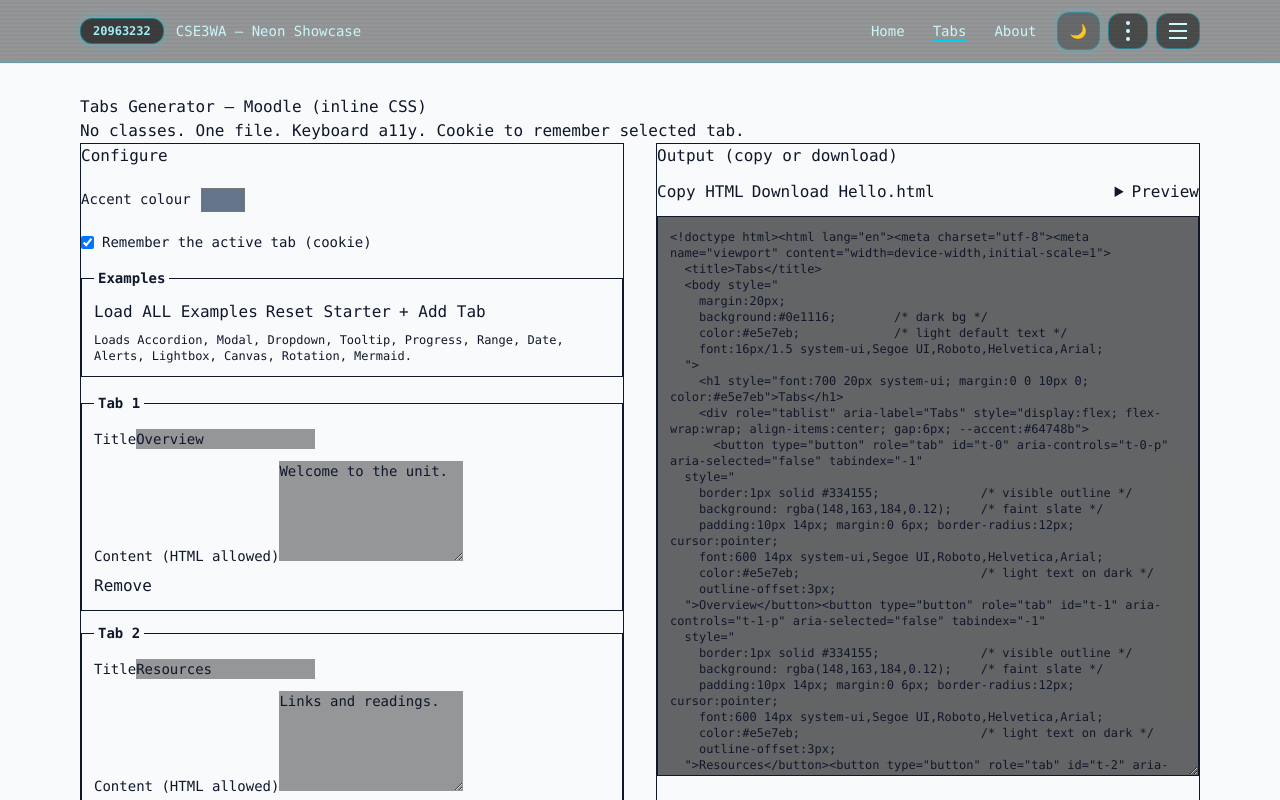
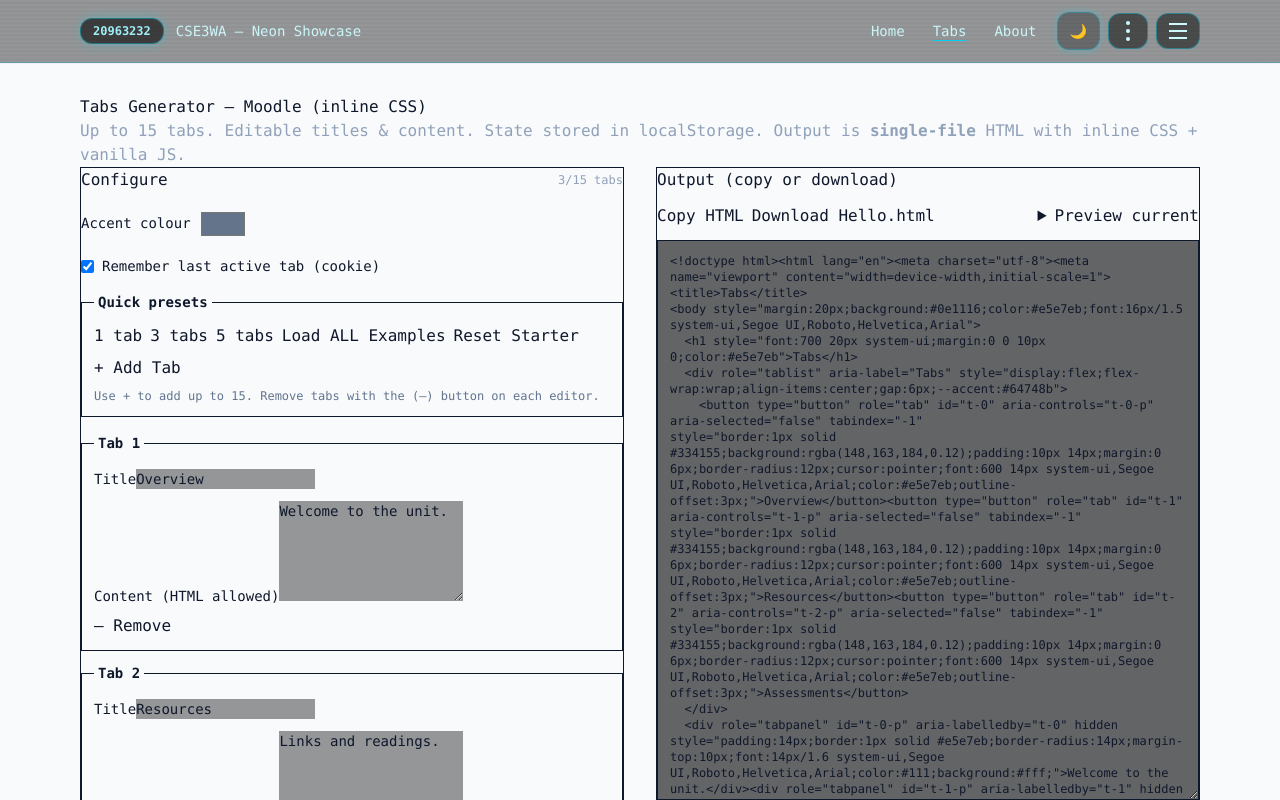
Before and after one commit to j-bull2003/cse3wa, a Next.js app: page /tabs in a window 1280 px wide. Shown: the top 800 px of the page. Built offline with nearby package versions, Linux system fonts and the light colour scheme.

Commit message:
tabs page (added "All examples" option)

```diff
--- a/app/tabs/page.tsx
+++ b/app/tabs/page.tsx
@@ -1,35 +1,62 @@
 "use client";
 import { useEffect, useMemo, useState } from "react";
 
-/* Generates a COMPLETE HTML doc with inline CSS only + vanilla JS. */
+/* ---------- Types & constants ---------- */
 type Tab = { title: string; content: string };
+const MAX_TABS = 15;
+const LS_KEY = "tabs_generator_state_v1";
 
+/* ---------- Page component ---------- */
 export default function TabsGenerator() {
+  /* Editable state (persisted) */
   const [tabs, setTabs] = useState<Tab[]>([
     { title: "Overview", content: "Welcome to the unit." },
     { title: "Resources", content: "Links and readings." },
     { title: "Assessments", content: "All due dates here." },
   ]);
   const [accent, setAccent] = useState("#64748b"); // calm default
-  const [remember, setRemember] = useState(true);
+  const [remember, setRemember] = useState(true);  // cookie remember active tab
+  const [status, setStatus] = useState<string>("");
 
-  // Persist "remember active tab" preference (cookie)
+
   useEffect(() => {
-    const v = document.cookie.match(/builder_tabs_remember=([^;]+)/)?.[1];
-    if (v) setRemember(v === "1");
+    try {
+      const raw = localStorage.getItem(LS_KEY);
+      if (!raw) return;
+      const saved = JSON.parse(raw) as { tabs?: Tab[]; accent?: string; remember?: boolean };
+      if (saved.tabs?.length) setTabs(saved.tabs.slice(0, MAX_TABS));
+      if (typeof saved.accent === "string") setAccent(saved.accent);
+      if (typeof saved.remember === "boolean") setRemember(saved.remember);
+    } catch { /* ignore corrupt state */ }
   }, []);
+
+  /* Save to localStorage on change */
   useEffect(() => {
-    document.cookie = `builder_tabs_remember=${remember ? "1" : "0"};path=/;max-age=${60 * 60 * 24 * 90}`;
-  }, [remember]);
+    const payload = JSON.stringify({ tabs, accent, remember });
+    localStorage.setItem(LS_KEY, payload);
+  }, [tabs, accent, remember]);
 
+  /* Build single-file HTML output (inline styles only; no classes) */
   const html = useMemo(() => build(tabs, { accent, remember }), [tabs, accent, remember]);
 
+  /* Mutators */
   const update = (i: number, p: Partial<Tab>) =>
-    setTabs((prev) => prev.map((t, idx) => (idx === i ? { ...t, ...p } : t)));
-  const add = () => setTabs((p) => [...p, { title: `Tab ${p.length + 1}`, content: "Edit me." }]);
-  const remove = (i: number) => setTabs((p) => p.filter((_, idx) => idx !== i));
+    setTabs(prev => prev.map((t, idx) => (idx === i ? { ...t, ...p } : t)));
+  const add = () =>
+    setTabs(prev =>
+      prev.length >= MAX_TABS ? prev : [...prev, { title: `Tab ${prev.length + 1}`, content: "Edit me." }]
+    );
+  const remove = (i: number) => setTabs(prev => prev.filter((_, idx) => idx !== i));
 
-  function loadAllExamples() { setTabs(buildAllExamples(accent)); }
+  /* Quick presets (for your video: 1 / 3 / 5 tabs) */
+  const setCount = (n: number) =>
+    setTabs(Array.from({ length: Math.min(Math.max(n, 1), MAX_TABS) }, (_, i) => ({
+      title: `Tab ${i + 1}`,
+      content: `This is content for Tab ${i + 1}.`,
+    })));
+
+  /* Examples bundle (optional) */
+  function loadAllExamples() { setTabs(buildAllExamples(accent).slice(0, MAX_TABS)); }
   function resetStarter() {
     setTabs([
       { title: "Overview", content: "Welcome to the unit." },
@@ -38,9 +65,11 @@ export default function TabsGenerator() {
     ]);
   }
 
+  /* Output helpers */
   async function copyOut() {
     await navigator.clipboard.writeText(html);
-    alert("Copied! Paste into Hello.html or a Moodle HTML block.");
+    setStatus("Copied! Paste into Hello.html or a Moodle HTML block.");
+    setTimeout(() => setStatus(""), 2000);
   }
   function download() {
     const blob = new Blob([html], { type: "text/html" });
@@ -51,15 +80,26 @@ export default function TabsGenerator() {
     URL.revokeObjectURL(a.href);
   }
 
+  /* Previews for 1/3/5 tabs (for the “video demonstrates” requirement) */
+  const html1 = useMemo(() => build(preset(1), { accent, remember }), [accent, remember]);
+  const html3 = useMemo(() => build(preset(3), { accent, remember }), [accent, remember]);
+  const html5 = useMemo(() => build(preset(5), { accent, remember }), [accent, remember]);
+
   return (
     <section className="section">
       <h1 className="h1">Tabs Generator — Moodle (inline CSS)</h1>
-      <p className="">No classes. One file. Keyboard a11y. Cookie to remember selected tab.</p>
+      <p className="text-slate-400">
+        Up to 15 tabs. Editable titles & content. State stored in <code>localStorage</code>.
+        Output is <strong>single-file</strong> HTML with inline CSS + vanilla JS.
+      </p>
 
       <div className="grid gap-8 lg:grid-cols-2">
-        {/* Config */}
+        {/* ---------- Left: Config & Editors ---------- */}
         <div className="space-y-4 border card rounded-none dark:border-slate-700">
+          <div className="flex items-center justify-between">
             <h2 className="h2">Configure</h2>
+            <span className="text-xs text-slate-400">{tabs.length}/{MAX_TABS} tabs</span>
+          </div>
 
           <label className="block text-sm font-medium">
             Accent colour
@@ -74,24 +114,29 @@ export default function TabsGenerator() {
 
           <label className="mt-2 flex items-center gap-2 text-sm">
             <input type="checkbox" checked={remember} onChange={(e) => setRemember(e.target.checked)} />
-            Remember the active tab (cookie)
+            Remember last active tab (cookie)
           </label>
 
+          {/* Presets to satisfy the “video shows 1/3/5 outputs” */}
           <fieldset className="border p-3 rounded-none dark:border-slate-700">
-            <legend className="px-1 text-sm font-semibold">Examples</legend>
+            <legend className="px-1 text-sm font-semibold">Quick presets</legend>
             <div className="flex flex-wrap gap-2">
-              <button type="button" onClick={loadAllExamples} className="btn hover:bg-slate-100/70 dark:hover:bg-slate-800/70">
-                Load ALL Examples
-              </button>
-              <button type="button" onClick={resetStarter} className="btn hover:bg-slate-100/70 dark:hover:bg-slate-800/70">
-                Reset Starter
-              </button>
-              <button type="button" onClick={add} className="btn hover:bg-slate-100/70 dark:hover:bg-slate-800/70">
+              <button type="button" onClick={() => setCount(1)} className="btn hover:bg-slate-100/70 dark:hover:bg-slate-800/70">1 tab</button>
+              <button type="button" onClick={() => setCount(3)} className="btn hover:bg-slate-100/70 dark:hover:bg-slate-800/70">3 tabs</button>
+              <button type="button" onClick={() => setCount(5)} className="btn hover:bg-slate-100/70 dark:hover:bg-slate-800/70">5 tabs</button>
+              <button type="button" onClick={loadAllExamples} className="btn hover:bg-slate-100/70 dark:hover:bg-slate-800/70">Load ALL Examples</button>
+              <button type="button" onClick={resetStarter} className="btn hover:bg-slate-100/70 dark:hover:bg-slate-800/70">Reset Starter</button>
+              <button
+                type="button"
+                onClick={add}
+                disabled={tabs.length >= MAX_TABS}
+                className="btn hover:bg-slate-100/70 dark:hover:bg-slate-800/70 disabled:opacity-50"
+              >
                 + Add Tab
               </button>
             </div>
-            <p className="mt-2 text-xs ">
-              Loads Accordion, Modal, Dropdown, Tooltip, Progress, Range, Date, Alerts, Lightbox, Canvas, Rotation, Mermaid.
+            <p className="mt-2 text-xs text-slate-500">
+              Use + to add up to {MAX_TABS}. Remove tabs with the (–) button on each editor.
             </p>
           </fieldset>
 
@@ -100,17 +145,33 @@ export default function TabsGenerator() {
             {tabs.map((t, i) => (
               <fieldset key={i} className="border p-3 rounded-none dark:border-slate-700">
                 <legend className="px-1 text-sm font-semibold">Tab {i + 1}</legend>
+
                 <label className="block text-sm">
                   Title
-                  <input value={t.title} onChange={(e) => update(i, { title: e.target.value })} className="mt-1 field bg-black/40" />
+                  <input
+                    value={t.title}
+                    onChange={(e) => update(i, { title: e.target.value })}
+                    className="mt-1 field bg-black/40"
+                  />
                 </label>
+
                 <label className="mt-2 block text-sm">
                   Content (HTML allowed)
-                  <textarea value={t.content} onChange={(e) => update(i, { content: e.target.value })} rows={5} className="mt-1 field bg-black/40" />
+                  <textarea
+                    value={t.content}
+                    onChange={(e) => update(i, { content: e.target.value })}
+                    rows={5}
+                    className="mt-1 field bg-black/40"
+                  />
                 </label>
+
                 <div className="mt-2 flex gap-2">
-                  <button type="button" onClick={() => remove(i)} className="btn hover:bg-slate-100/70 dark:hover:bg-slate-800/70">
-                    Remove
+                  <button
+                    type="button"
+                    onClick={() => remove(i)}
+                    className="btn hover:bg-slate-100/70 dark:hover:bg-slate-800/70"
+                  >
+                    – Remove
                   </button>
                 </div>
               </fieldset>
@@ -118,93 +179,108 @@ export default function TabsGenerator() {
           </div>
         </div>
 
-        {/* Output */}
+        {/* ---------- Right: Output & Preview ---------- */}
         <div className="space-y-3 border card rounded-none dark:border-slate-700">
           <h2 className="h2">Output (copy or download)</h2>
-          <div className="flex gap-2">
+
+          <div className="flex flex-wrap items-center gap-2">
             <button onClick={copyOut} className="btn hover:bg-slate-100/70 dark:hover:bg-slate-800/70">Copy HTML</button>
             <button onClick={download} className="btn hover:bg-slate-100/70 dark:hover:bg-slate-800/70">Download Hello.html</button>
+            <span aria-live="polite" className="text-xs text-emerald-400">{status}</span>
             <details className="ml-auto">
-              <summary className="btn">Preview</summary>
+              <summary className="btn">Preview current</summary>
               <iframe title="Tabs preview" className="mt-2 h-[460px] w-full border" srcDoc={html} />
             </details>
           </div>
-          <textarea readOnly value={html} rows={26} className="h-[560px] w-full border bg-black/60 p-3 font-mono text-xs" />
+
+          <textarea
+            readOnly
+            value={html}
+            rows={26}
+            className="h-[560px] w-full border bg-black/60 p-3 font-mono text-xs"
+            aria-label="Generated HTML output"
+          />
+
+          {/* Extra: show the 1/3/5 outputs simultaneously for your recording */}
+          <details>
+            <summary className="btn">Show 1 / 3 / 5 tab previews</summary>
+            <div className="mt-3 grid gap-3 md:grid-cols-3">
+              <iframe title="1-tab preview" className="h-[320px] w-full border" srcDoc={html1} />
+              <iframe title="3-tab preview" className="h-[320px] w-full border" srcDoc={html3} />
+              <iframe title="5-tab preview" className="h-[320px] w-full border" srcDoc={html5} />
+            </div>
+          </details>
         </div>
       </div>
     </section>
   );
 }
 
-/* Escape < > & when injecting user text into HTML string. */
+/* ---------- Helpers ---------- */
+
+/* Escape < > & before injecting user text into HTML string */
 const esc = (s: string) => s.replace(/&/g, "&amp;").replace(/</g, "&lt;").replace(/>/g, "&gt;");
 
-/* Build a COMPLETE single-file HTML (inline styles only) — fixed colors/contrast */
+/* Return simple N-tab preset for previews/video */
+function preset(n: number): Tab[] {
+  const count = Math.min(Math.max(n, 1), MAX_TABS);
+  return Array.from({ length: count }, (_, i) => ({
+    title: `Tab ${i + 1}`,
+    content: `This is content for Tab ${i + 1}.`,
+  }));
+}
+
+/* Build a COMPLETE single-file HTML (inline styles only, no CSS classes) */
 function build(tabs: Tab[], opts: { accent: string; remember: boolean }) {
   const accent = opts.accent || "#64748b";
   const remember = !!opts.remember;
-    const safe = tabs.length ? tabs : [{ title: "Tab 1", content: "Edit me." }];
+  const safe = tabs.length ? tabs.slice(0, MAX_TABS) : [{ title: "Tab 1", content: "Edit me." }];
 
-    // High-contrast, visible tab buttons on dark background
   const btns = safe
     .map(
       (t, i) => `<button type="button" role="tab" id="t-${i}" aria-controls="t-${i}-p" aria-selected="false" tabindex="-1"
-  style="
-    border:1px solid #334155;              /* visible outline */
-    background: rgba(148,163,184,0.12);    /* faint slate */
-    padding:10px 14px; margin:0 6px; border-radius:12px; cursor:pointer;
-    font:600 14px system-ui,Segoe UI,Roboto,Helvetica,Arial;
-    color:#e5e7eb;                         /* light text on dark */
-    outline-offset:3px;
-  ">${esc(t.title)}</button>`
+style="border:1px solid #334155;background:rgba(148,163,184,0.12);padding:10px 14px;margin:0 6px;border-radius:12px;cursor:pointer;font:600 14px system-ui,Segoe UI,Roboto,Helvetica,Arial;color:#e5e7eb;outline-offset:3px;">${esc(t.title)}</button>`
     )
     .join("");
 
-    // Panels stay white with dark text (great contrast for form controls, etc.)
   const panels = safe
     .map(
       (t, i) => `<div role="tabpanel" id="t-${i}-p" aria-labelledby="t-${i}" hidden
-  style="
-    padding:14px; border:1px solid #e5e7eb; border-radius:14px; margin-top:10px;
-    font:14px/1.6 system-ui,Segoe UI,Roboto,Helvetica,Arial;
-    color:#111; background:#fff;
-  ">${t.content}</div>`
+style="padding:14px;border:1px solid #e5e7eb;border-radius:14px;margin-top:10px;font:14px/1.6 system-ui,Segoe UI,Roboto,Helvetica,Arial;color:#111;background:#fff;">${t.content}</div>`
     )
     .join("");
 
   return `<!doctype html><html lang="en"><meta charset="utf-8"><meta name="viewport" content="width=device-width,initial-scale=1">
 <title>Tabs</title>
-  <body style="
-    margin:20px;
-    background:#0e1116;        /* dark bg */
-    color:#e5e7eb;             /* light default text */
-    font:16px/1.5 system-ui,Segoe UI,Roboto,Helvetica,Arial;
-  ">
-    <h1 style="font:700 20px system-ui; margin:0 0 10px 0; color:#e5e7eb">Tabs</h1>
-    <div role="tablist" aria-label="Tabs" style="display:flex; flex-wrap:wrap; align-items:center; gap:6px; --accent:${accent}">
+<body style="margin:20px;background:#0e1116;color:#e5e7eb;font:16px/1.5 system-ui,Segoe UI,Roboto,Helvetica,Arial">
+  <h1 style="font:700 20px system-ui;margin:0 0 10px 0;color:#e5e7eb">Tabs</h1>
+  <div role="tablist" aria-label="Tabs" style="display:flex;flex-wrap:wrap;align-items:center;gap:6px;--accent:${accent}">
     ${btns}
   </div>
   ${panels}
 <script>(function(){
-    // tiny helpers
+  // Query helpers
   function qsa(s,r){return Array.prototype.slice.call((r||document).querySelectorAll(s));}
+  // Simple cookie utils
   function setCookie(n,v,d){var t=new Date;t.setTime(t.getTime()+864e5*d);document.cookie=n+'='+encodeURIComponent(v)+';expires='+t.toUTCString()+';path=/'}
   function getCookie(n){var m=document.cookie.match(new RegExp('(?:^|; )'+n+'=([^;]*)'));return m?decodeURIComponent(m[1]):null}
 
   var tabs=qsa('[role="tab"]'), panels=qsa('[role="tabpanel"]');
 
+  // Visual state for a tab button (selected vs not)
   function styleTab(el, selected){
     if(selected){
       el.style.backgroundColor='var(--accent)';
       el.style.color='#ffffff';
       el.style.borderColor='var(--accent)';
     }else{
-        el.style.backgroundColor='rgba(148,163,184,0.12)'; // visible on dark
+      el.style.backgroundColor='rgba(148,163,184,0.12)';
       el.style.color='#e5e7eb';
       el.style.borderColor='#334155';
     }
   }
 
+  // Activate a tab by index
   function activate(i, focus){
     tabs.forEach(function(t,idx){
       var sel = idx===i;
@@ -218,10 +294,12 @@ function build(tabs: Tab[], opts: { accent: string; remember: boolean }) {
   ${remember ? "setCookie('last_active_tab_index', String(i), 90);" : ""}
   }
 
+  // Initial selection (optionally from cookie)
   var start=0;
   ${remember ? "var sv=Number(getCookie('last_active_tab_index')); if(!isNaN(sv)&&sv>=0&&sv<tabs.length) start=sv;" : ""}
   activate(start,false);
 
+  // Mouse + keyboard bindings
   tabs.forEach(function(t,i){
     t.addEventListener('click', function(){ activate(i,false); });
     t.addEventListener('keydown', function(e){
@@ -236,8 +314,7 @@ function build(tabs: Tab[], opts: { accent: string; remember: boolean }) {
 </body></html>`;
 }
 
-
-/* ---------- Example preset using data-* attributes (works with the delegated script) ---------- */
+/* ---------- Example preset (optional showcase content) ---------- */
 function buildAllExamples(accent: string): Tab[] {
   const slate = "#e5e7eb";
   return [
@@ -245,33 +322,33 @@ function buildAllExamples(accent: string): Tab[] {
       title: "Accordion",
       content: `
 <div>
-  <button data-acc-toggle data-target="acc-a" style="display:block;width:100%;text-align:left;padding:10px 12px;margin:6px 0;border:1px solid ${slate};border-radius:10px;background:#f8fafc;cursor:pointer;font-weight:600">Section A</button>
-  <div id="acc-a" hidden style="padding:10px;border:1px solid ${slate};border-radius:10px">Accordion panel A content.</div>
+  <button onclick="this.nextElementSibling.hidden=!this.nextElementSibling.hidden" style="display:block;width:100%;text-align:left;padding:10px 12px;margin:6px 0;border:1px solid ${slate};border-radius:10px;background:#f8fafc;cursor:pointer;font-weight:600">Section A</button>
+  <div hidden style="padding:10px;border:1px solid ${slate};border-radius:10px">Accordion panel A content.</div>
 
-  <button data-acc-toggle data-target="acc-b" style="display:block;width:100%;text-align:left;padding:10px 12px;margin:6px 0;border:1px solid ${slate};border-radius:10px;background:#f8fafc;cursor:pointer;font-weight:600">Section B</button>
-  <div id="acc-b" hidden style="padding:10px;border:1px solid ${slate};border-radius:10px">Accordion panel B content.</div>
+  <button onclick="this.nextElementSibling.hidden=!this.nextElementSibling.hidden" style="display:block;width:100%;text-align:left;padding:10px 12px;margin:6px 0;border:1px solid ${slate};border-radius:10px;background:#f8fafc;cursor:pointer;font-weight:600">Section B</button>
+  <div hidden style="padding:10px;border:1px solid ${slate};border-radius:10px">Accordion panel B content.</div>
 </div>`
     },
     {
       title: "Modal / Popup",
       content: `
-<div id="m1" data-modal style="display:none;position:fixed;inset:0;background:rgba(0,0,0,.5);padding:20px">
+<div id="m1" style="display:none;position:fixed;inset:0;background:rgba(0,0,0,.5);padding:20px">
   <div role="dialog" aria-modal="true" aria-labelledby="m1t" tabindex="-1"
        style="max-width:520px;margin:40px auto;background:#fff;border:1px solid ${slate};border-radius:12px;padding:16px">
     <h3 id="m1t" style="margin:0 0 8px 0;font:600 16px system-ui">Modal Title</h3>
-    <p>Simple modal with delegated handlers (no inline JS).</p>
-    <button data-modal-close style="padding:8px 10px;border:1px solid ${slate};border-radius:8px;background:#f8fafc;cursor:pointer">Close</button>
+    <p>Simple modal with focusable content.</p>
+    <button onclick="this.closest('#m1').style.display='none'" style="padding:8px 10px;border:1px solid ${slate};border-radius:8px;background:#f8fafc;cursor:pointer">Close</button>
   </div>
 </div>
-<button data-modal-open="#m1" style="padding:8px 10px;border:1px solid ${slate};border-radius:8px;background:#fff;cursor:pointer">Open Modal</button>`
+<button onclick="document.getElementById('m1').style.display='block'" style="padding:8px 10px;border:1px solid ${slate};border-radius:8px;background:#fff;cursor:pointer">Open Modal</button>`
     },
     {
       title: "Dropdown",
       content: `
 <div style="position:relative;display:inline-block">
-  <button data-dd aria-haspopup="menu" aria-expanded="false" aria-controls="dd1"
+  <button onclick="var m=this.nextElementSibling;m.hidden=!m.hidden" aria-haspopup="menu" aria-expanded="false"
           style="padding:8px 10px;border:1px solid ${slate};border-radius:8px;background:#fff;cursor:pointer">Menu ▾</button>
-  <div id="dd1" hidden role="menu" style="position:absolute;top:100%;left:0;margin-top:6px;min-width:200px;background:#fff;border:1px solid ${slate};border-radius:10px;padding:6px">
+  <div hidden role="menu" style="position:absolute;top:100%;left:0;margin-top:6px;min-width:200px;background:#fff;border:1px solid ${slate};border-radius:10px;padding:6px">
     <a href="#" role="menuitem" style="display:block;padding:8px 10px;border-radius:8px;color:#111;text-decoration:none">Item One</a>
     <a href="#" role="menuitem" style="display:block;padding:8px 10px;border-radius:8px;color:#111;text-decoration:none">Item Two</a>
     <a href="#" role="menuitem" style="display:block;padding:8px 10px;border-radius:8px;color:#111;text-decoration:none">Item Three</a>
@@ -282,9 +359,10 @@ function buildAllExamples(accent: string): Tab[] {
       title: "Tooltip",
       content: `
 <span style="position:relative;display:inline-block">
-  <button data-tip-target="tt1"
+  <button onfocus="this.nextElementSibling.hidden=false" onblur="this.nextElementSibling.hidden=true"
+          onmouseover="this.nextElementSibling.hidden=false" onmouseout="this.nextElementSibling.hidden=true"
           style="padding:8px 10px;border:1px solid ${slate};border-radius:8px;background:#fff;cursor:pointer">Hover or focus me</button>
-  <span id="tt1" hidden role="tooltip"
+  <span hidden role="tooltip"
         style="position:absolute;bottom:100%;left:0;margin-bottom:6px;background:#111;color:#fff;padding:6px 8px;border-radius:6px;font:12px/1.2 system-ui">Tooltip text</span>
 </span>`
     },
@@ -323,15 +401,16 @@ function buildAllExamples(accent: string): Tab[] {
     {
       title: "Lightbox",
       content: `
-<div id="lb" data-lightbox style="display:none;position:fixed;inset:0;background:rgba(0,0,0,.75);padding:20px">
+<div id="lb" style="display:none;position:fixed;inset:0;background:rgba(0,0,0,.75);padding:20px">
   <div role="dialog" aria-modal="true" aria-label="Image lightbox" tabindex="-1"
        style="max-width:720px;margin:40px auto;background:#000;border:1px solid ${slate};border-radius:12px;padding:10px;text-align:center">
     <div style="width:100%;height:360px;background:linear-gradient(135deg,#e2e8f0,#94a3b8);border-radius:8px"></div>
-    <button data-modal-close style="margin-top:10px;padding:8px 10px;border:1px solid ${slate};border-radius:8px;background:#fff;cursor:pointer">Close</button>
+    <button onclick="document.getElementById('lb').style.display='none'"
+            style="margin-top:10px;padding:8px 10px;border:1px solid ${slate};border-radius:8px;background:#fff;cursor:pointer">Close</button>
   </div>
 </div>
 <div style="width:220px;height:120px;background:linear-gradient(135deg,#e2e8f0,#94a3b8);border:1px solid ${slate};border-radius:10px;cursor:pointer"
-     data-lightbox-open="#lb" aria-label="Open image lightbox"></div>`
+     onclick="document.getElementById('lb').style.display='block'" aria-label="Open image lightbox"></div>`
     },
     {
       title: "Canvas",
```
Lines whose indentation alone changed are shown as unchanged.
